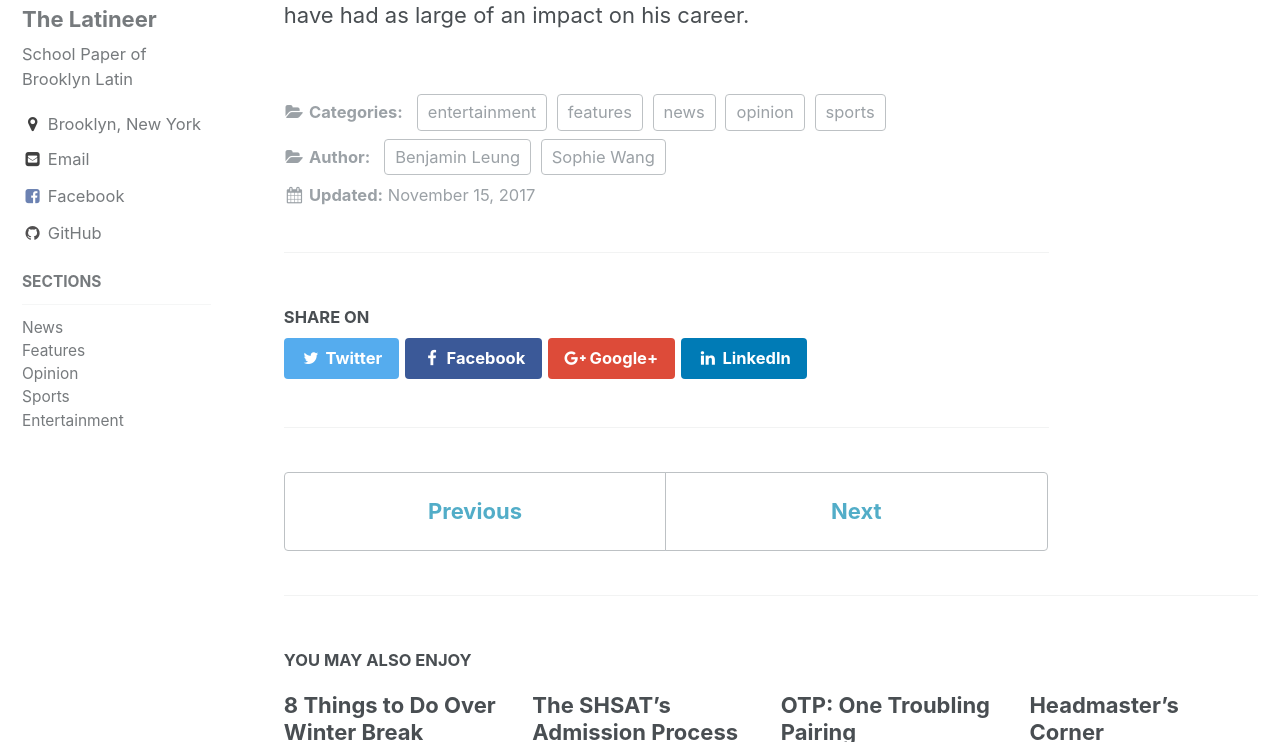
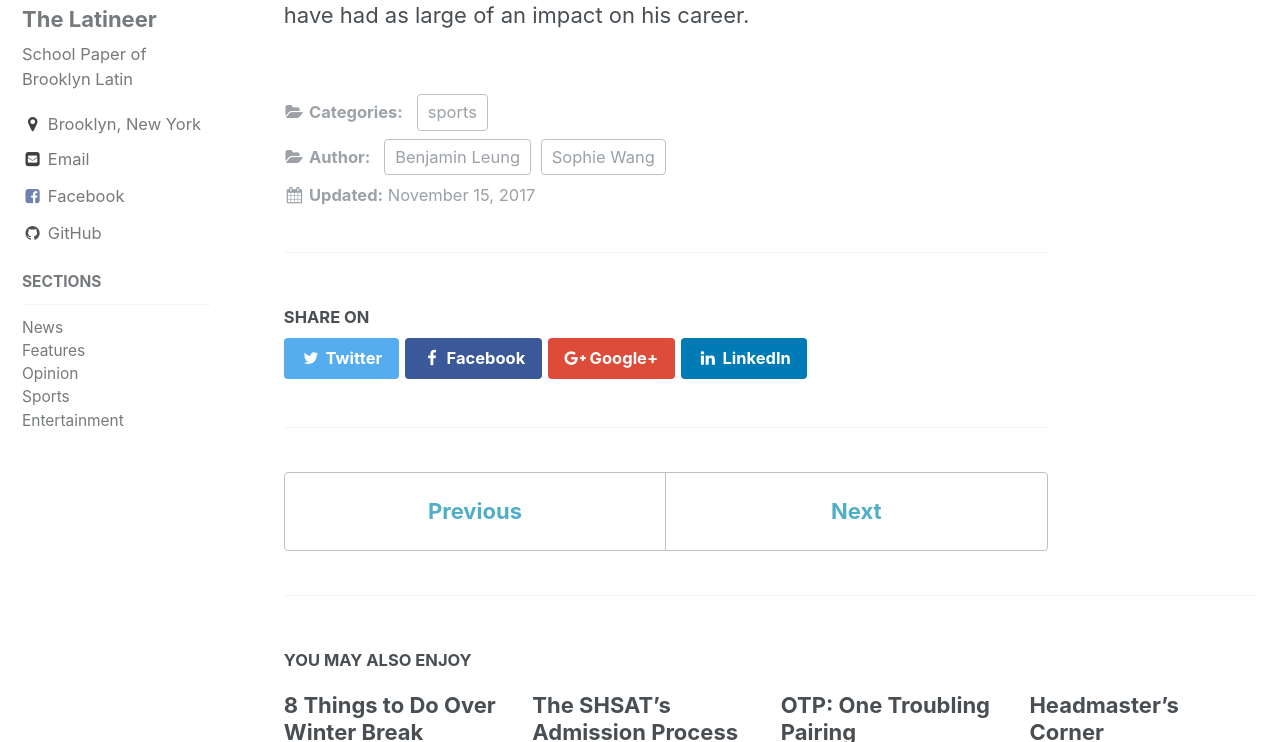
Before and after one commit to rvente/site, a Jekyll site: the page built from _posts/2017-11-15-olympics.md, in a window 1280 px wide and 900 px high, scrolled down 1614 px, cut to the strip 158-900 px from the top of the window. Built offline with Jekyll 4.4.1, drawn with Linux system fonts in a browser that asks for light colours.

Commit message:
Update 2017-11-15-olympics.md

```diff
--- a/_posts/2017-11-15-olympics.md
+++ b/_posts/2017-11-15-olympics.md
@@ -1,11 +1,7 @@
 ---
 title: "Olympians Face Gender Hurdles"
 categories:
-  - features
-  - news
-  - entertainment
   - sports
-  - opinion
 author:
   - Sophie Wang
   - Benjamin Leung
```
